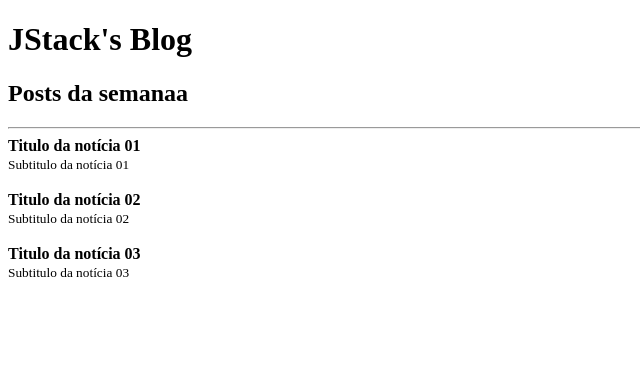
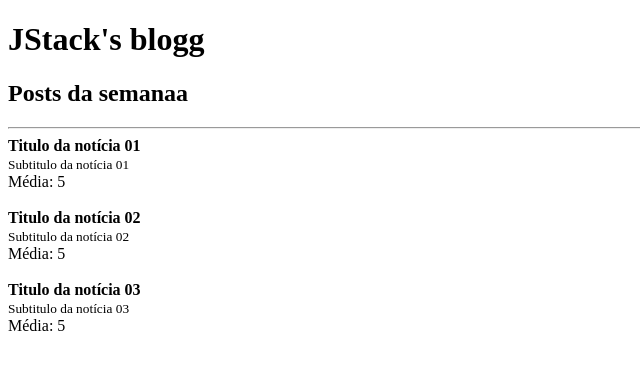
Before and after one commit to rafacandido7/react-fundamentals, a React app: page / in a window 1280 px wide. Shown: the top 370 px of the page, without its empty margins (0-640 px from the left). Built offline with nearby package versions, Linux system fonts and the light colour scheme.

Commit message:
Default props and prop type

```diff
--- a/package.json
+++ b/package.json
@@ -19,6 +19,7 @@
     "webpack-dev-server": "^4.11.1"
   },
   "dependencies": {
+    "prop-types": "^15.8.1",
     "react": "^17.0.2",
     "react-dom": "^17.0.2"
   }
--- a/src/App.js
+++ b/src/App.js
@@ -5,23 +5,26 @@
 function App() {
   return (
     <>
-      <Header title="JStack's Blog">
+      <Header >
         <h2>Posts da semanaa</h2>
       </Header>
       <hr />
       <Post
+        likes={10}
         post={{
           title: 'Titulo da notícia 01',
           subtitle: 'Subtitulo da notícia 01',
         }}
       />
       <Post
+        likes={10}
         post={{
           title: 'Titulo da notícia 02',
           subtitle: 'Subtitulo da notícia 02',
         }}
       />
       <Post
+        likes={10}
         post={{
           title: 'Titulo da notícia 03',
           subtitle: 'Subtitulo da notícia 03',
--- a/src/components/Header.js
+++ b/src/components/Header.js
@@ -1,6 +1,8 @@
 import React from 'react'
+import PropTypes from 'prop-types';
 
 export default function Header(props) {
+
   return (
     <>
       <h1>{props.title}</h1>
@@ -8,3 +10,12 @@
     </>
   )
 }
+
+Header.propTypes = {
+  title: PropTypes.string,
+  children: PropTypes.node,
+}
+
+Header.defaultProps = {
+  title: `JStack's blogg`
+}
--- a/src/components/Post.js
+++ b/src/components/Post.js
@@ -1,6 +1,7 @@
 import React from "react"
+import PropTypes from 'prop-types';
 
-function Post(props) {
+export default function Post(props) {
   const post = props.post
 
   return (
@@ -8,10 +9,18 @@
       <article>
         <strong>{post.title}</strong> <br />
         <small>{post.subtitle}</small>
+        <br />
+        Média: {props.likes / 2}
       </article>
       <br />
     </>
   )
 }
 
-export default Post
+Post.propTypes = {
+  likes: PropTypes.number.isRequired,
+  post: PropTypes.shape({
+    title: PropTypes.string.isRequired,
+    subtitle: PropTypes.string.isRequired,
+  }).isRequired,
+}
```
Also changed, not shown: 1 other file (tests, documents, lock files or other folders).
